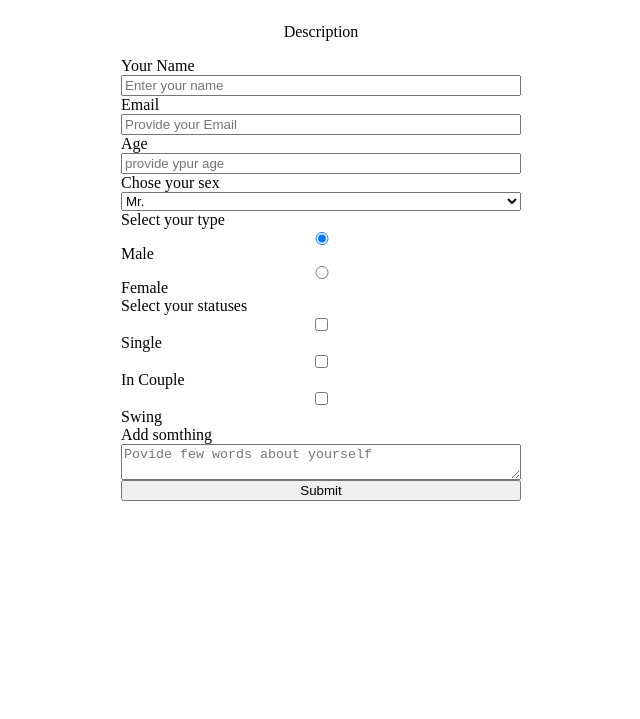
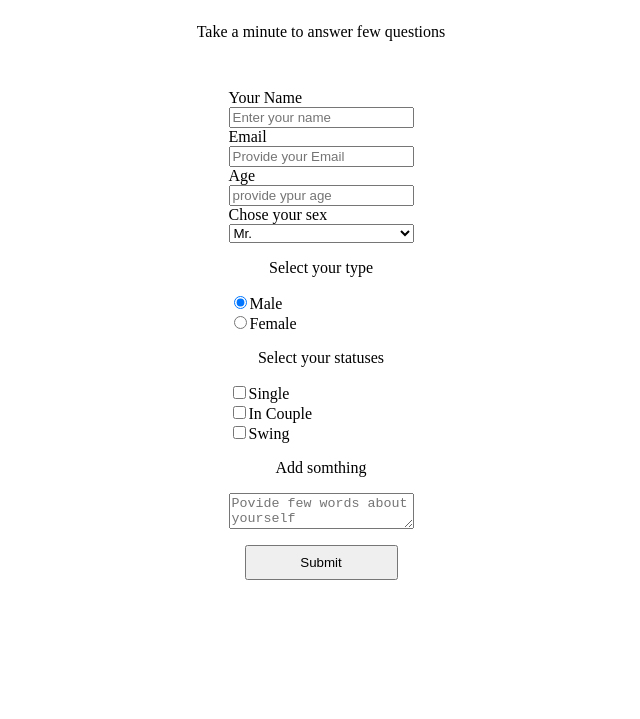
Before and after one commit to halfnext/FCC_Servey_Form, a plain HTML site: page index.html in a window 1280 px wide. Shown: the part 81-800 px from the top of the page, without its empty margins (327-967 px from the left). Drawn offline with Linux system fonts and the light colour scheme.

Commit message:
Formated

```diff
--- a/index.html
+++ b/index.html
@@ -7,8 +7,8 @@
 </head>
 
 <body>
-    <h1 id="title">Title</h1>
-    <p id="description">Description</p>
+    <h1 id="title">Survey Form</h1>
+    <p id="description">Take a minute to answer few questions</p>
     <div>
         <form id="survey-form">
             <label id="name-label" for="name">Your Name</label>
@@ -25,14 +25,18 @@
                 <option>Dog.</option>
                 <option>Cat.</option>
             </select>
-            <label for="pref">Select your type</label>
-            <input type="radio" name="pref" value="male" checked>Male
-            <input type="radio" name="pref" value="female">Female
-            <label>Select your statuses</label>
-            <input type="checkbox" name="opt1" value="single">Single
-            <input type="checkbox" name="opt2" value="couple">In Couple
-            <input type="checkbox" name="opt3" value="swing">Swing
-            <label>Add somthing</label>
+            <div>
+                <p>Select your type</p>
+                <label><input type="radio" name="pref" value="male" class="radio" checked>Male</label>
+                <label><input type="radio" name="pref" value="female" class="radio">Female</label>
+            </div>
+            <div>
+                <p>Select your statuses</p>
+                <label><input type="checkbox" name="opt1" value="single" class="check">Single</label>
+                <label><input type="checkbox" name="opt2" value="couple" class="check">In Couple</label>
+                <label><input type="checkbox" name="opt3" value="swing" class="check">Swing</label>
+            </div>
+            <p>Add somthing</p>
             <textarea placeholder="Povide few words about yourself"></textarea>
             <button id="submit">Submit</button>
         </form>
--- a/style.css
+++ b/style.css
@@ -17,13 +17,24 @@ div {
     flex-direction: column;
     justify-content: center;
     align-self: center;
-    width: 50vh;
+    padding: 2rem;
 }
 p {
     justify-content: center;
     align-self: center;
+    margin: 1rem;
 }
 h1 {
     justify-content: center;
     align-self: center;
 }
+.radio,
+.check {
+    display: inline;
+    justify-content: center;
+    align-self: center;
+}
+#submit {
+    padding: 0.5rem;
+    margin: 1rem;
+}
```
